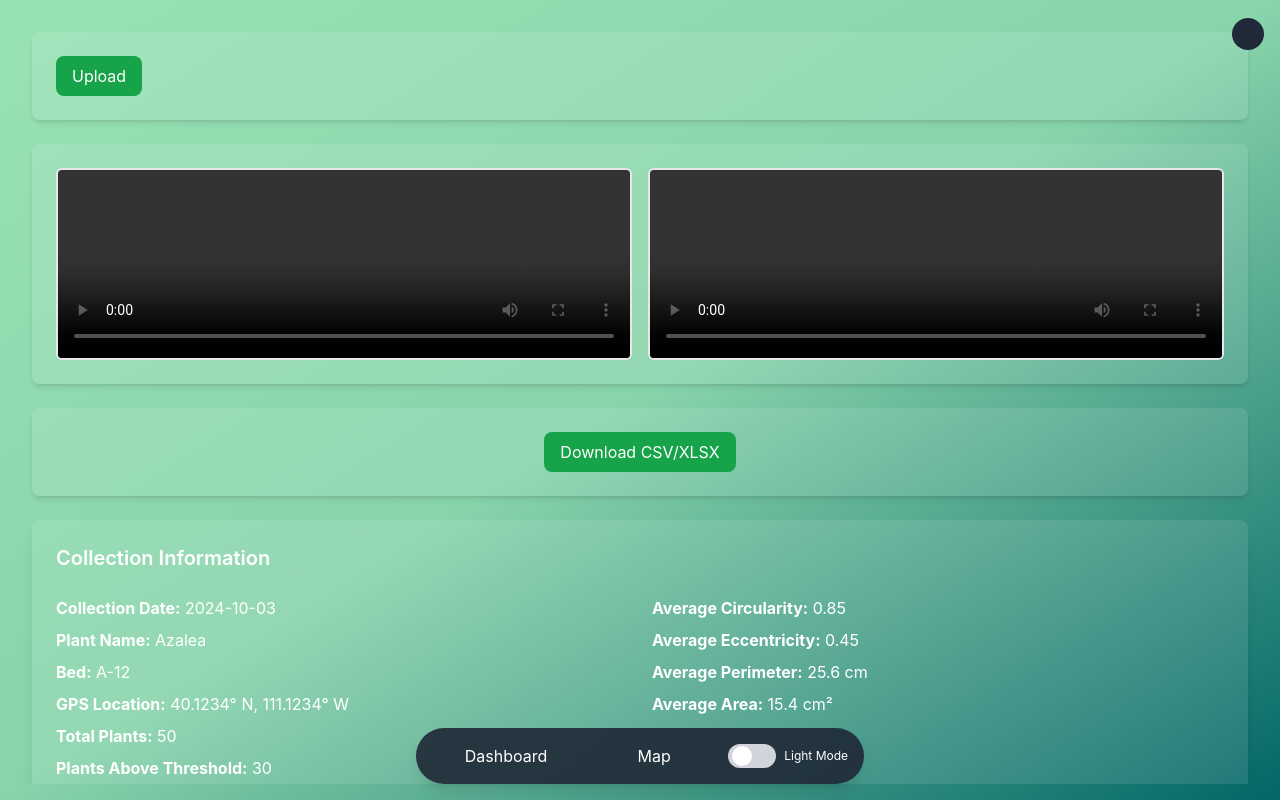
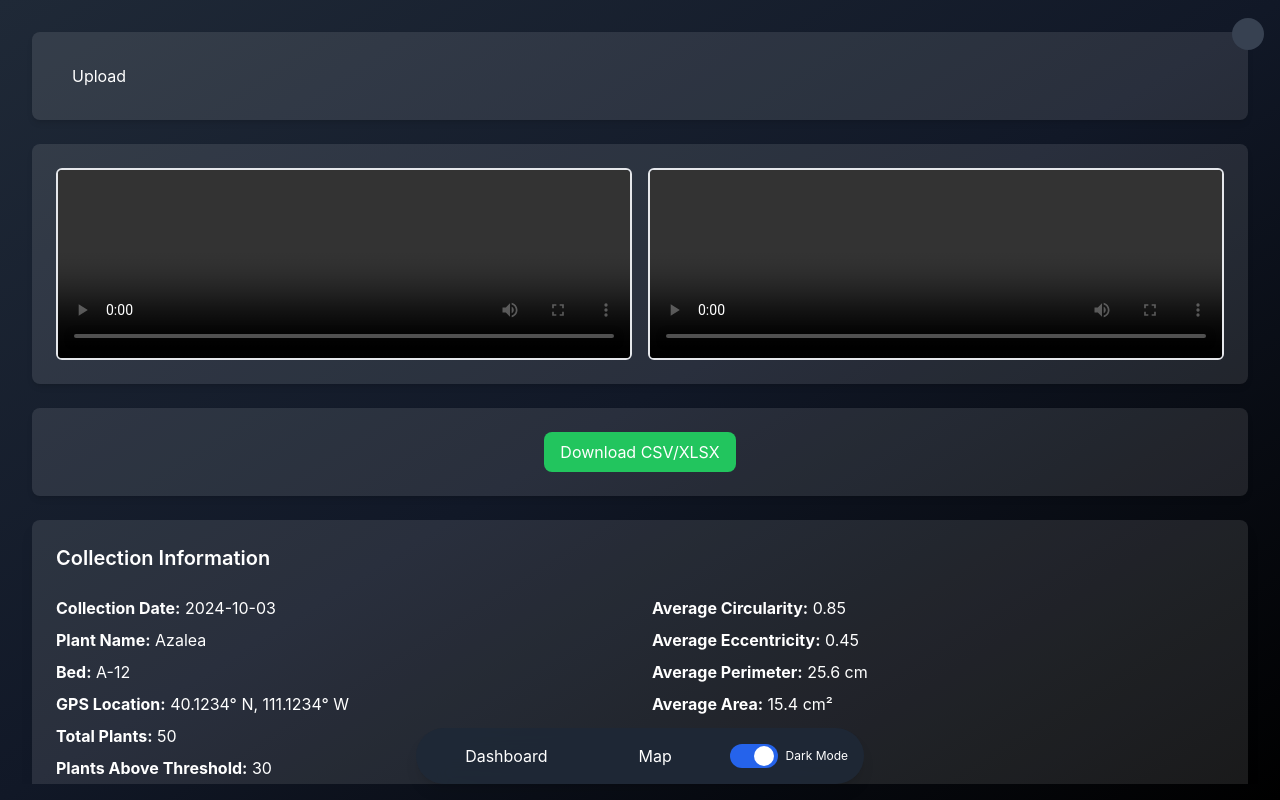
Before and after one commit to mohtasimhadi/OIM-client, a React (Create React App) app: page / in a window 1280 px wide. Built offline with nearby package versions, Linux system fonts and the light colour scheme.

Commit message:
color change

```diff
--- a/src/App.tsx
+++ b/src/App.tsx
@@ -4,7 +4,7 @@ import UserMenu from './components/UserMenu';
 import Dashboard from './components/Dashboard';
 
 const App: React.FC = () => {
-  const [darkMode, setDarkMode] = useState<boolean>(false);
+  const [darkMode, setDarkMode] = useState<boolean>(true);
 
   return (
     <div className={`w-screen h-screen overflow-hidden ${darkMode ? "bg-gradient-to-br from-gray-800 via-gray-900 to-black text-white" : "bg-gradient-to-br from-[#99e2b4] via-[#88d4ab] to-[#036666] text-black"}`}>
@@ -13,7 +13,7 @@ const App: React.FC = () => {
           <UserMenu darkMode={darkMode} />
         </div>
         <div className="h-full w-full overflow-y-auto">
-          <Dashboard darkMode={darkMode} />
+          <Dashboard/>
         </div>
         <BottomMenu darkMode={darkMode} setDarkMode={setDarkMode} />
       </div>
--- a/src/components/Dashboard.tsx
+++ b/src/components/Dashboard.tsx
@@ -1,16 +1,12 @@
 import React from 'react';
 
-interface DashboardProps {
-  darkMode: boolean;
-}
-
-const Dashboard: React.FC<DashboardProps> = ({ darkMode }) => {
+const Dashboard: React.FC = () => {
   return (
-    <div className={`p-4 min-h-full ${darkMode ? '' : ''}`}>
+    <div className={`p-4 min-h-full`}>
       <div className="container mx-auto space-y-6">
         {/* Upload Section */}
-        <div className={`rounded-lg shadow-md p-6 bg-white/10 text-white`}>
-          <button className={`px-4 py-2 rounded-lg transition ${darkMode ? 'bg-green-700 text-white hover:bg-blue-800' : 'bg-green-600 text-white hover:bg-blue-700'}`}>
+        <div className={`rounded-lg shadow-md p-6 bg-white/10 `}>
+          <button className={`px-4 py-2 rounded-lg transition hover:bg-blue-700`}>
             Upload
           </button>
         </div>
@@ -27,13 +23,13 @@ const Dashboard: React.FC<DashboardProps> = ({ darkMode }) => {
 
         {/* Download Section */}
         <div className={`rounded-lg shadow-md p-6 text-center bg-white/10`}>
-          <button className={`px-4 py-2 rounded-lg transition ${darkMode ? 'bg-green-700 text-white hover:bg-green-800' : 'bg-green-600 text-white hover:bg-green-700'}`}>
+          <button className={`px-4 py-2 bg-green-500 rounded-lg transition hover:bg-green-700`}>
             Download CSV/XLSX
           </button>
         </div>
 
         {/* Collection Information Card */}
-        <div className={`rounded-lg shadow-lg p-6 grid grid-cols-1 md:grid-cols-2 gap-6 bg-white/10 text-white`}>
+        <div className={`rounded-lg shadow-lg p-6 grid grid-cols-1 md:grid-cols-2 gap-6 bg-white/10 `}>
           <h3 className="font-semibold text-xl col-span-full">Collection Information</h3>
           <ul className="space-y-2">
             <li><strong>Collection Date:</strong> 2024-10-03</li>
@@ -54,7 +50,7 @@ const Dashboard: React.FC<DashboardProps> = ({ darkMode }) => {
         {/* Plant Details Cards */}
         <div className="grid gap-6 grid-cols-1 md:grid-cols-2 lg:grid-cols-3">
           {[...Array(4)].map((_, idx) => (
-            <div key={idx} className={`rounded-lg shadow-lg p-6 flex items-center space-x-4 bg-white/10 text-white`}>
+            <div key={idx} className={`rounded-lg shadow-lg p-6 flex items-center space-x-4 bg-white/10 `}>
               <img
                 src="https://via.placeholder.com/150"
                 alt="Plant"
```
